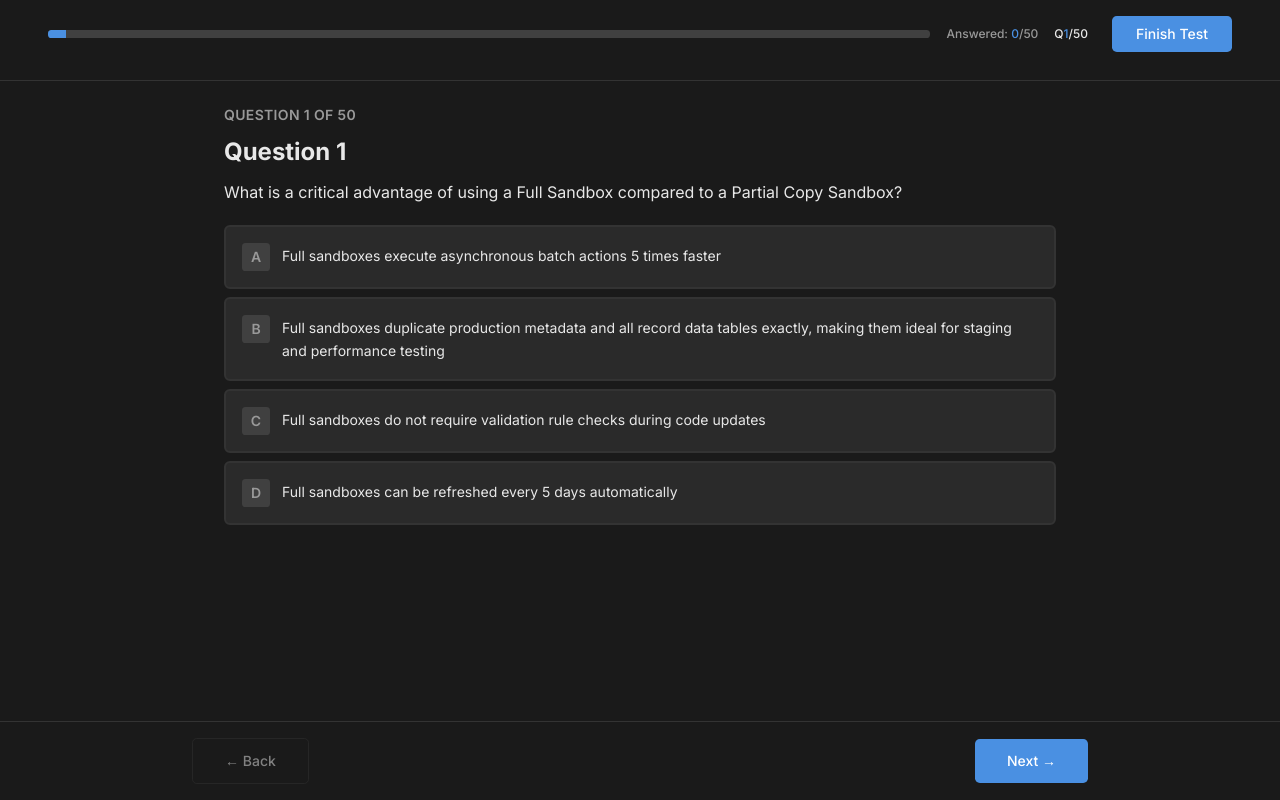
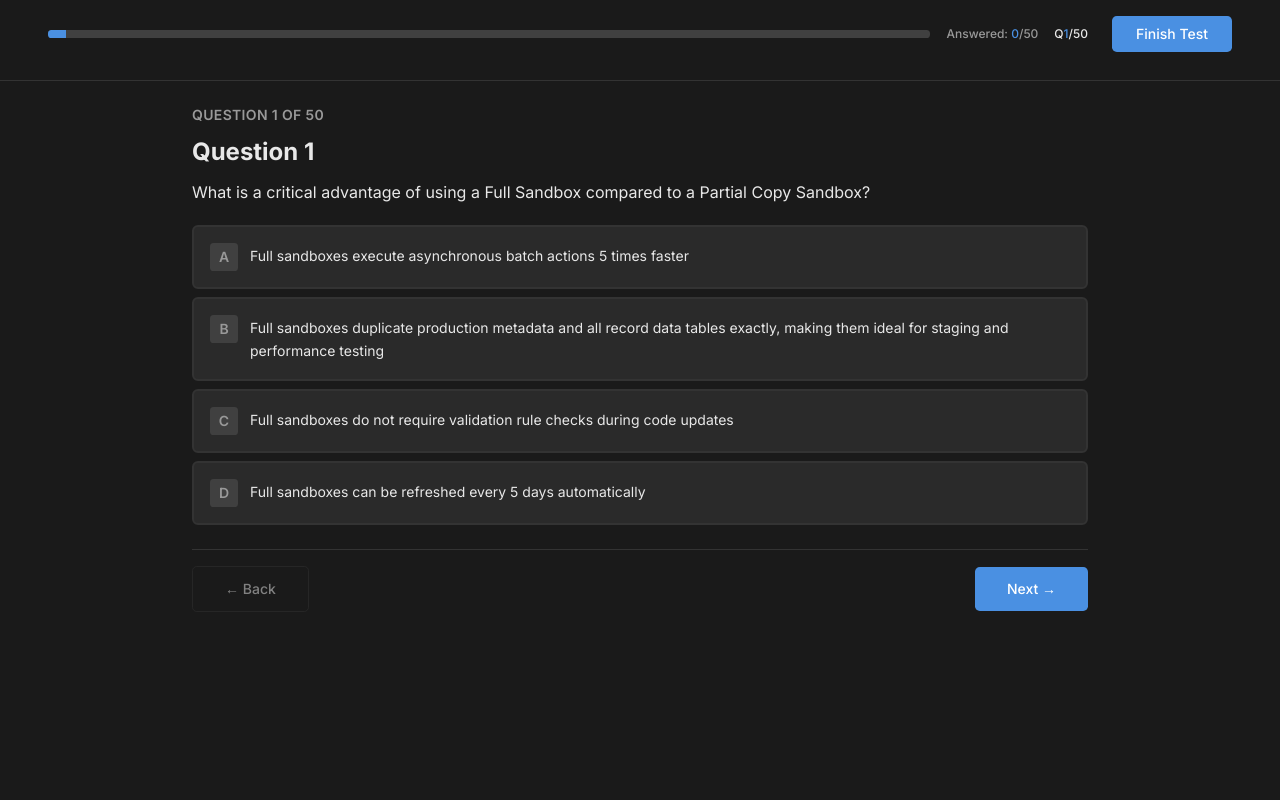
Before and after one commit to Akashrrrrd/SF-MCQ, a Next.js app: page / in a window 1280 px wide. Both pictures are taken after a click on the button "START EXAM". Built offline with nearby package versions, Linux system fonts and the light colour scheme.

Commit message:
Source Code

```diff
--- a/components/exam-page.tsx
+++ b/components/exam-page.tsx
@@ -83,9 +83,9 @@ export function ExamPage() {
         </div>
       </div>
 
-      {/* Main Content - Compact Layout */}
-      <main className="flex-1 flex flex-col">
-        <div className="max-w-4xl mx-auto px-3 sm:px-6 lg:px-8 py-4 sm:py-6 flex-1">
+      {/* Main Content - Compact with Navigation Inline */}
+      <main className="flex-1 p-3 sm:p-4 lg:p-6">
+        <div className="max-w-4xl mx-auto space-y-4 sm:space-y-6">
           <QuestionDisplay
             question={currentQuestion}
             questionNumber={session.currentQuestionIndex + 1}
@@ -93,11 +93,9 @@ export function ExamPage() {
             selectedAnswer={selectedAnswer}
             onTimeUp={handleTimeUp}
           />
-        </div>
 
-        {/* Navigation Buttons - Moved Up */}
-        <div className="bg-background border-t border-border p-3 sm:p-4">
-          <div className="max-w-4xl mx-auto flex items-center justify-between gap-3 sm:gap-4">
+          {/* Navigation Buttons - Right After Options */}
+          <div className="flex items-center justify-between gap-3 sm:gap-4 pt-4 border-t border-border">
             <button
               onClick={handleBack}
               disabled={session.currentQuestionIndex === 0}
```
